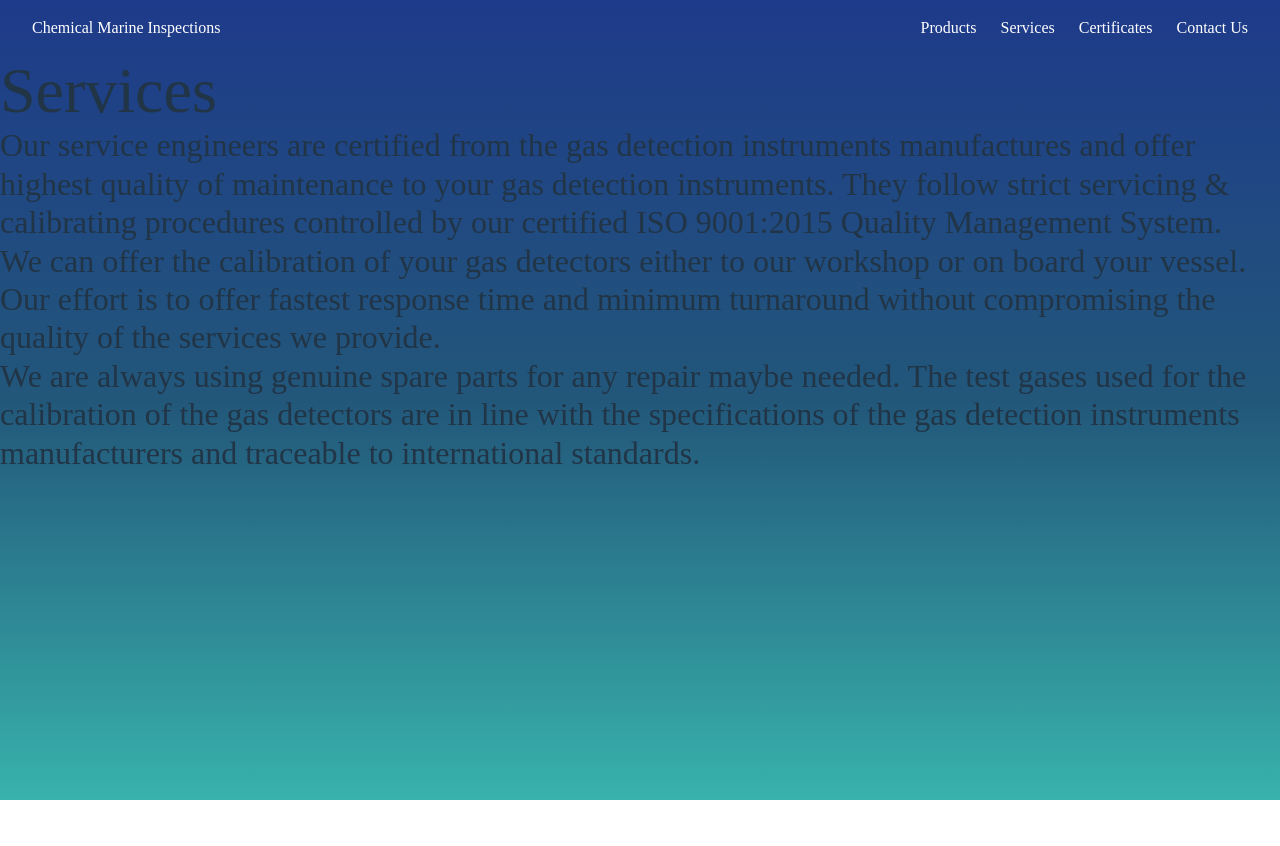
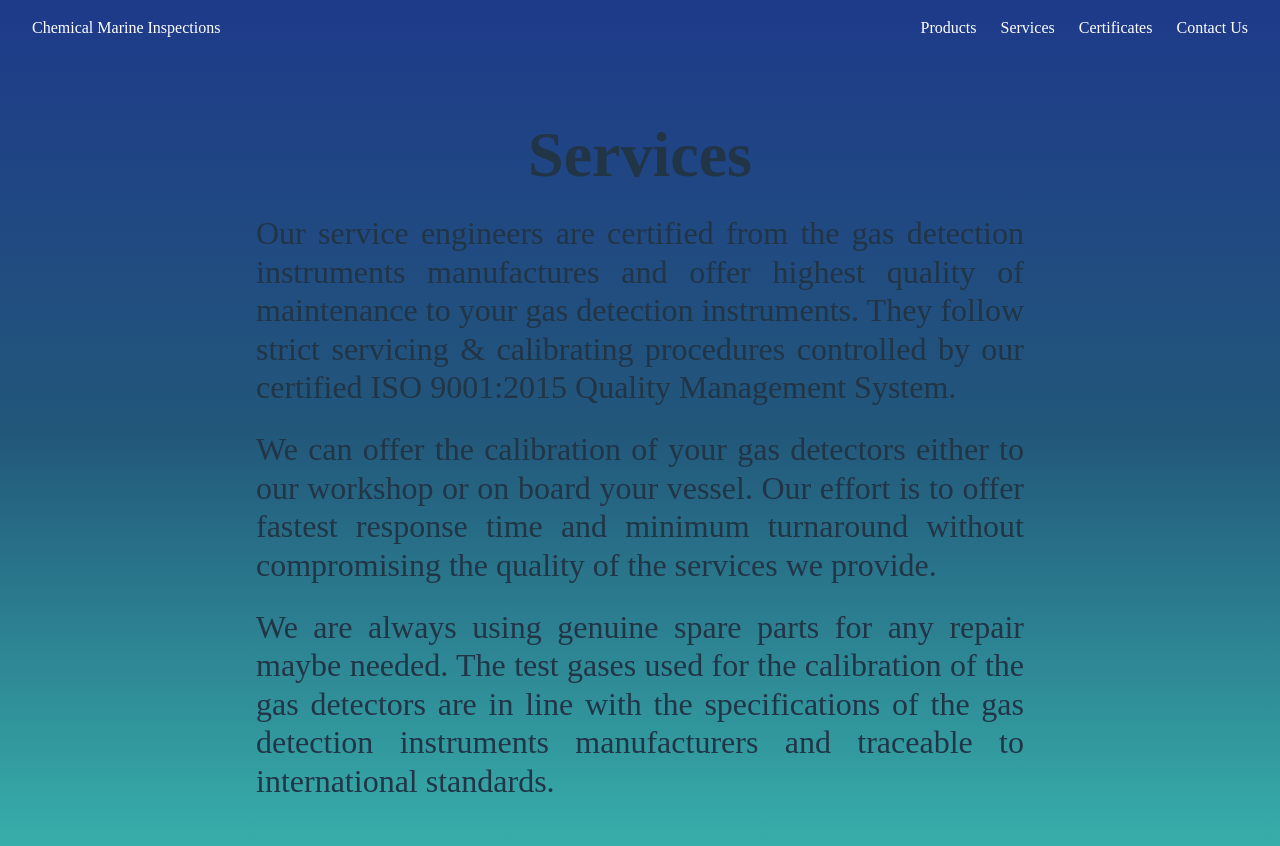
Before and after one commit to Antony-evm/chemarine, a Vue app: page /services in a window 1280 px wide. Shown: the top 846 px of the page. Before the commit the page ends 800 px from the top, so only its background shows below. Built offline with nearby package versions, Linux system fonts and the light colour scheme.

Commit message:
services page

```diff
--- a/src/pages/HomePage.vue
+++ b/src/pages/HomePage.vue
@@ -13,7 +13,7 @@
 
         <section class="snap-start min-h-screen flex items-center justify-center px-4 py-16">
             <div class=" max-w-3xl w-full text-justify space-y-6">
-                <h1 class="text-3xl font-bold text-center">About Chemical Marine Inspections</h1>
+                <h1 class="font-bold text-center">About Chemical Marine Inspections</h1>
 
                 <p>
                     <strong>Chemical Marine Inspections</strong> was established in 2004 in Piraeus, Greece, a major
--- a/src/pages/ServicesPage.vue
+++ b/src/pages/ServicesPage.vue
@@ -1,14 +1,20 @@
 <template>
-    <h1>Services</h1>
-    <p>Our service engineers are certified from the gas detection instruments manufactures and offer highest quality of
-        maintenance to your gas detection instruments. They follow strict servicing & calibrating procedures controlled
-        by our certified ISO 9001:2015 Quality Management System.</p>
-    <p>We can offer the calibration of your gas detectors either to our workshop or on board your vessel.
-        Our effort is to offer fastest response time and minimum turnaround without compromising the quality of the
-        services we provide.</p>
-    <p>We are always using genuine spare parts for any repair maybe needed.
-        The test gases used for the calibration of the gas detectors are in line with the specifications of the gas
-        detection instruments manufacturers and traceable to international standards.</p>
+    <div class="snap-start min-h-screen flex items-center justify-center px-4 py-16">
+        <div class="max-w-3xl w-full text-justify space-y-6">
+            <h1 class="font-bold text-center">Services</h1>
 
+            <p>Our service engineers are certified from the gas detection instruments manufactures and offer highest
+                quality of maintenance to your gas detection instruments. They follow strict servicing & calibrating
+                procedures controlled by our certified ISO 9001:2015 Quality Management System.</p>
 
+            <p>We can offer the calibration of your gas detectors either to our workshop or on board your vessel.
+                Our effort is to offer fastest response time and minimum turnaround without compromising the quality of
+                the services we provide.</p>
+
+            <p>We are always using genuine spare parts for any repair maybe needed.
+                The test gases used for the calibration of the gas detectors are in line with the specifications of the
+                gas detection instruments manufacturers and traceable to international standards.</p>
+
+        </div>
+    </div>
 </template>
```
